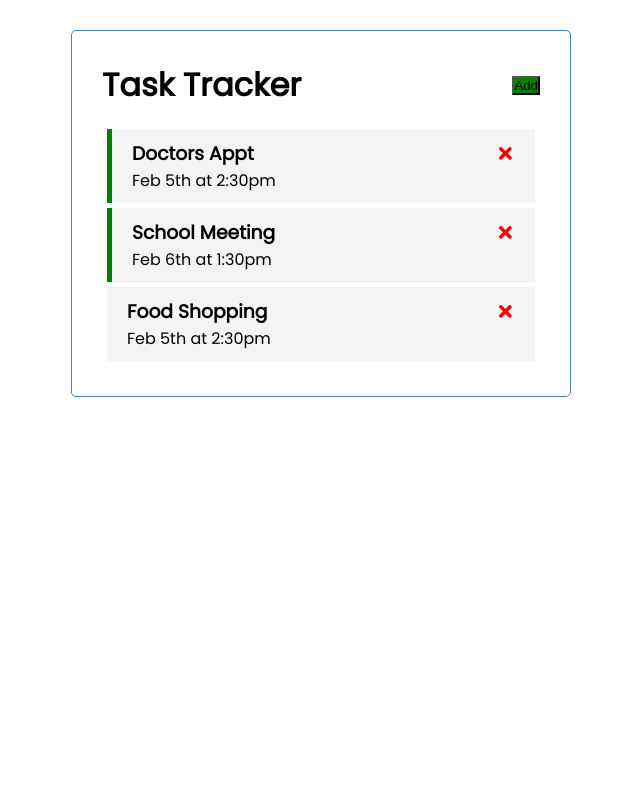
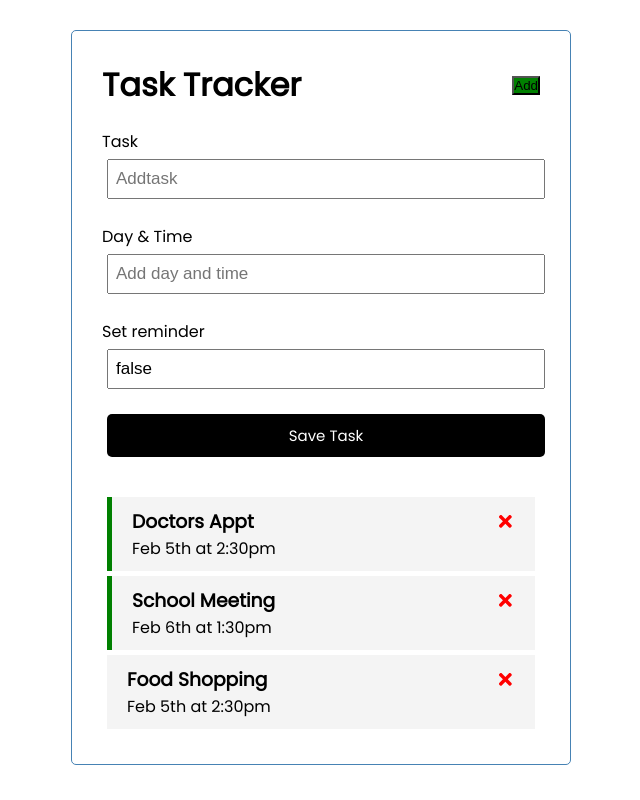
Before and after one commit to jinman36/react-task-tracker, a React (Create React App) app: page / in a window 1280 px wide. Shown: the whole page, without its empty margins (319-959 px from the left). Built offline with nearby package versions, Linux system fonts and the light colour scheme.

Commit message:
add task form

```diff
--- a/src/App.js
+++ b/src/App.js
@@ -1,6 +1,7 @@
 import { useState } from 'react'
 import Header from './components/Header'
 import Tasks from './components/Tasks'
+import AddTask from './components/AddTask'
 
 function App() {
   const [tasks, setTasks] = useState([
@@ -42,6 +43,7 @@ function App() {
   return (
     <div className='container'>
       <Header />
+      <AddTask />
       {tasks.length > 0 ? <Tasks tasks={tasks} onDelete={deleteTask} onToggle={toggleReminder}/> : 'Nothing to Do'}
     </div>
   );
--- /dev/null
+++ b/src/components/AddTask.js
@@ -0,0 +1,29 @@
+import { useState } from 'react'
+
+const AddTask = () => {
+  const [text, setText] = useState('')
+  const [day, setDay] = useState('')
+  const [reminder, setReminder] = useState('false')
+
+  return (
+    <form className='add-form'>
+      <div className='form-control'>
+        <label>Task</label>
+        <input type='text' placeholder='Addtask' value={text} onChange={(e) => setText(e.target.value)}/>
+      </div>
+      <div className='form-control'>
+        <label>Day & Time</label>
+        <input type='text' placeholder='Add day and time' value={day} onChange={(e) => setDay(e.target.value)}/>
+      </div>
+      <div className='form-control'>
+        <label>Set reminder</label>
+        <input type='form-control form-control-check' value={reminder} onChange={(e) => setReminder(e.currentTarget.checked)}/>
+      </div>
+
+    <input type='submit' value='Save Task' className='btn btn-block' />
+
+    </form>
+  )
+}
+
+export default AddTask
```
